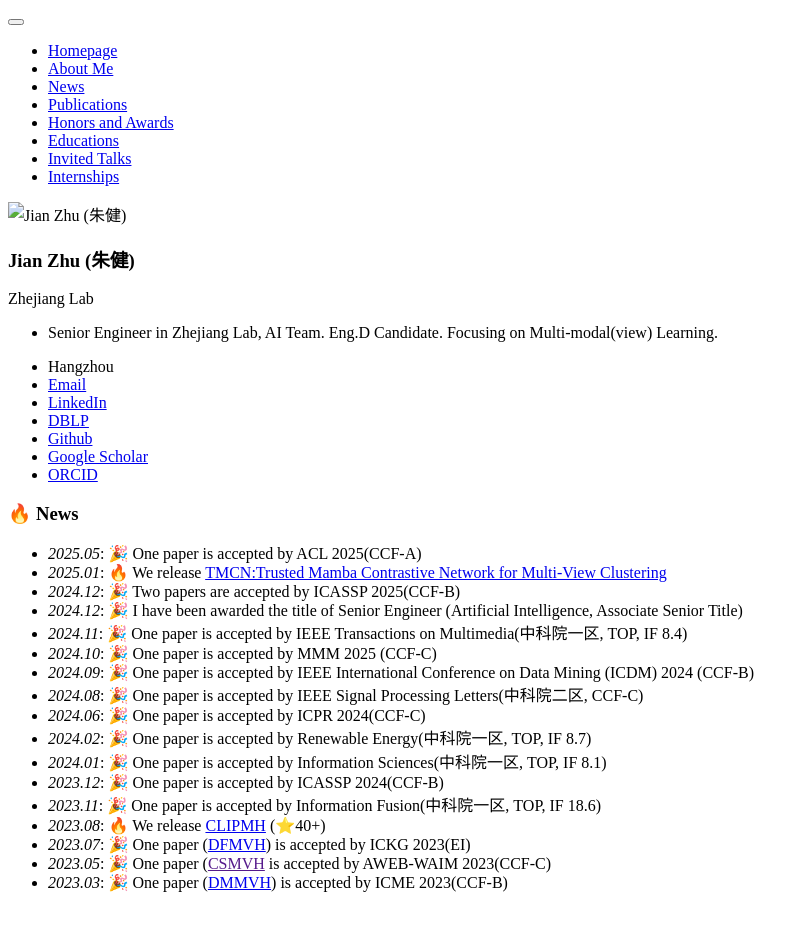
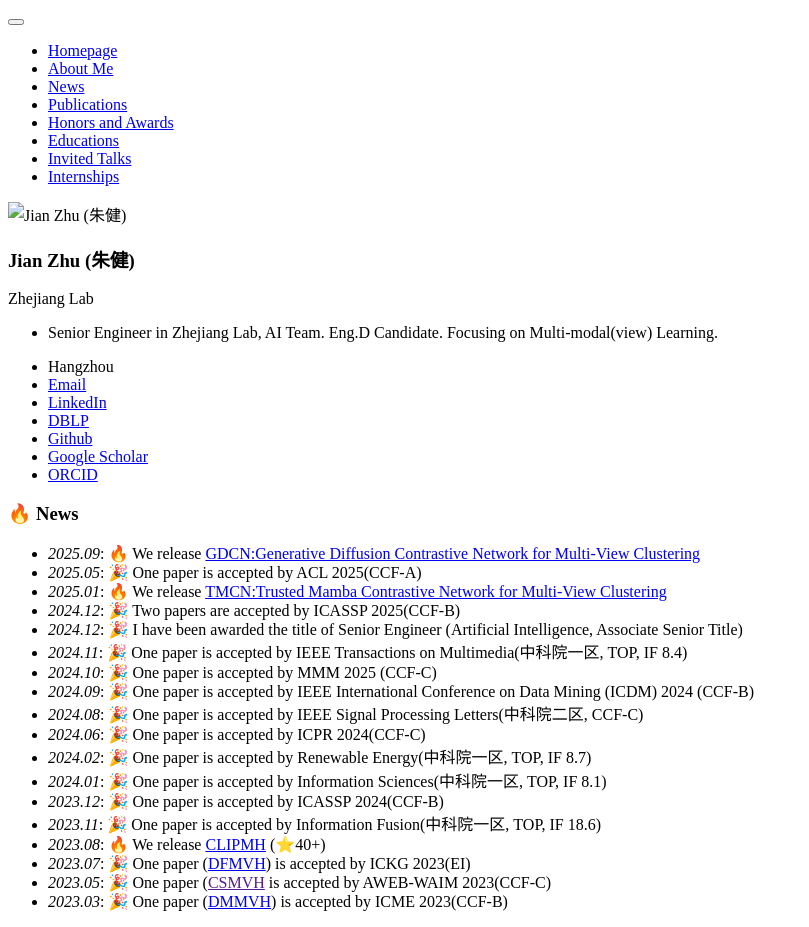
Before and after one commit to HackerHyper/HackerHyper.github.io, a Jekyll site: the page built from _pages/includes/news.md, in a window 1280 px wide. Shown: the whole page, without its empty margins (0-809 px from the left). Built offline with Jekyll 4.4.1, drawn with Linux system fonts in a browser that asks for light colours; our own code applies the rules of GitHub Pages for plain Markdown files.

Commit message:
add GDCN

```diff
--- a/_pages/includes/news.md
+++ b/_pages/includes/news.md
@@ -1,4 +1,5 @@
 # 🔥 News
+- *2025.09*: 🔥 We release [GDCN:Generative Diffusion Contrastive Network for Multi-View Clustering](https://github.com/HackerHyper/GDCN)
 - *2025.05*: 🎉 One paper is accepted by ACL 2025(CCF-A)
 - *2025.01*: 🔥 We release [TMCN:Trusted Mamba Contrastive Network for Multi-View Clustering](https://github.com/HackerHyper/TMCN)
 - *2024.12*: 🎉 Two papers are accepted by ICASSP 2025(CCF-B)
```
